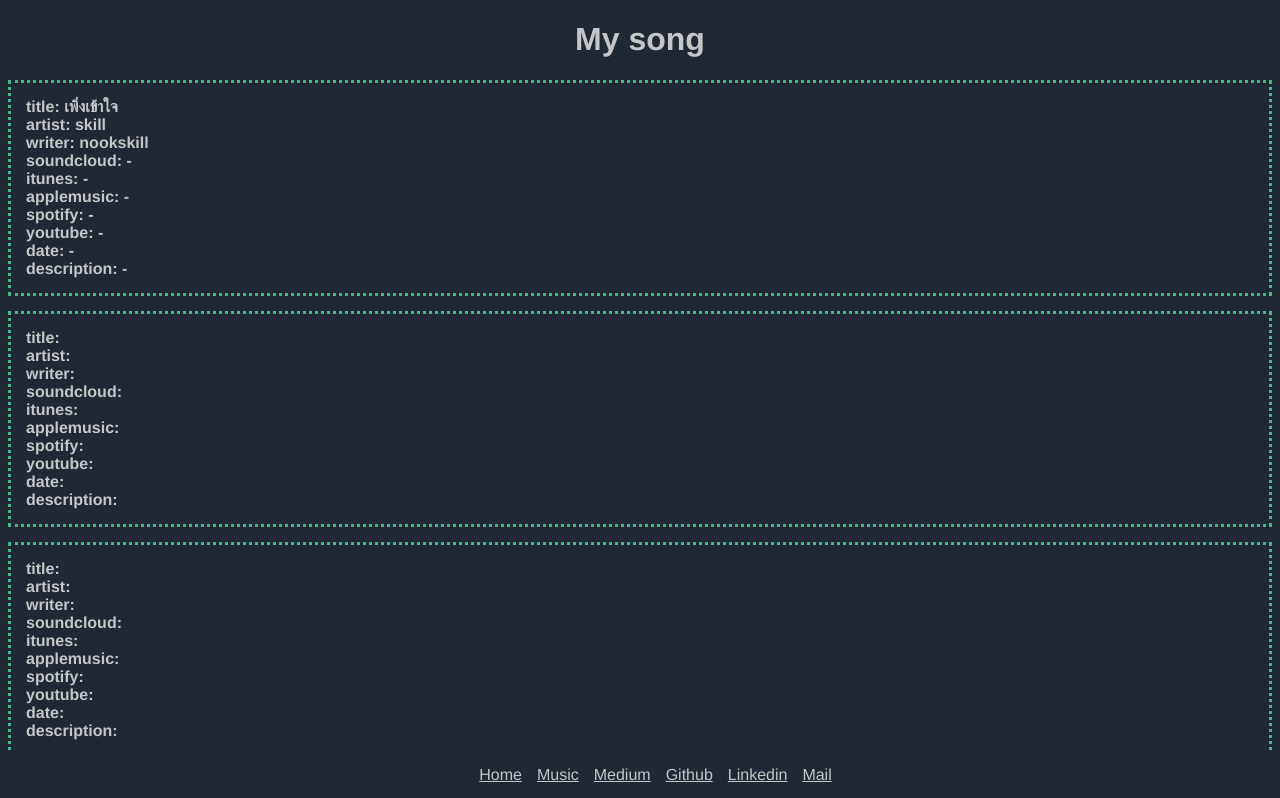
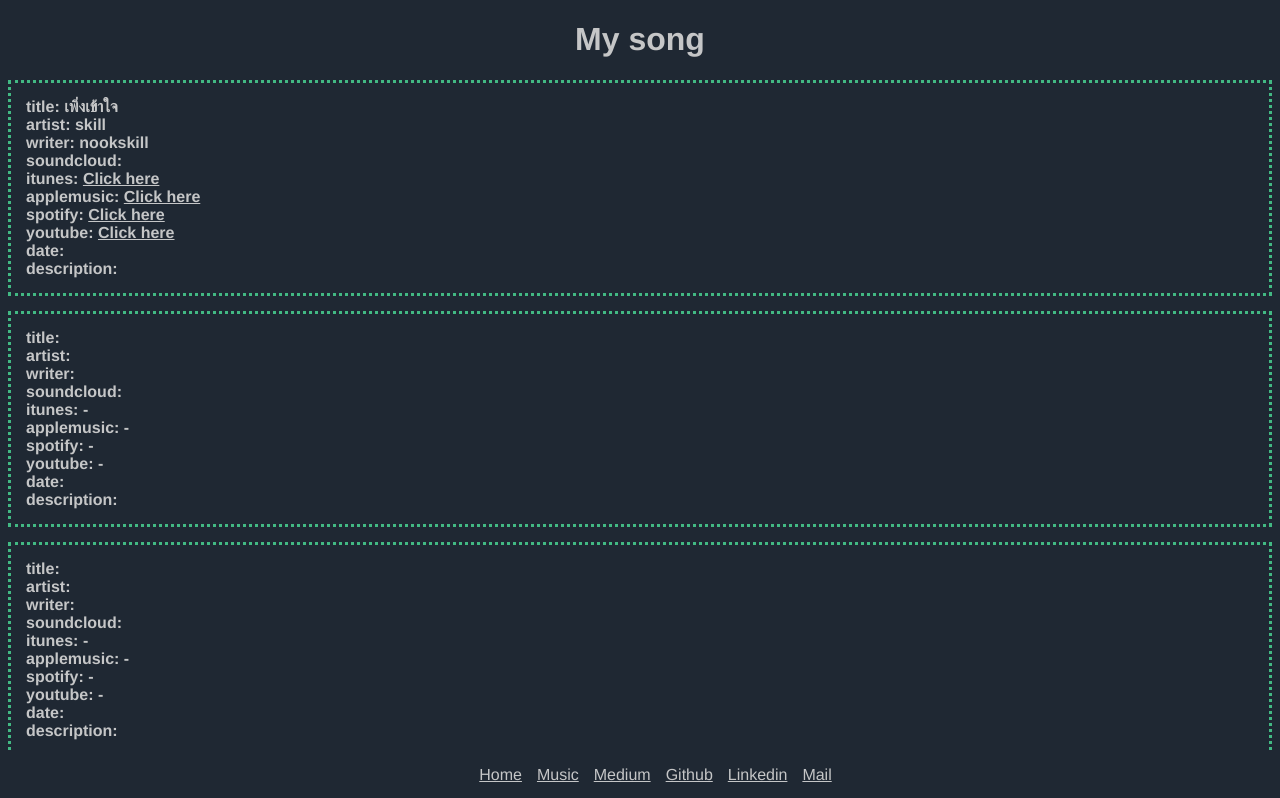
Before and after one commit to nookskill/supayut.com, a Vue app: page /music in a window 1280 px wide. Shown: the top 798 px of the page. Built offline with nearby package versions, Linux system fonts and the light colour scheme.

Commit message:
update music page

```diff
--- a/public/music.json
+++ b/public/music.json
@@ -5,13 +5,13 @@
       "title": "เพิ่งเข้าใจ",
       "artist": "skill",
       "writer": "nookskill",
-      "soundcloud": "-",
-      "itunes": "-",
-      "applemusic": "-",
-      "spotify": "-",
-      "youtube": "-",
-      "date": "-",
-      "description": "-"
+      "soundcloud": null,
+      "itunes": "https://music.apple.com/th/album/%E0%B9%80%E0%B8%9E-%E0%B8%87%E0%B9%80%E0%B8%82-%E0%B8%B2%E0%B9%83%E0%B8%88/913712820?i=913712839",
+      "applemusic": "https://music.apple.com/th/album/%E0%B9%80%E0%B8%9E-%E0%B8%87%E0%B9%80%E0%B8%82-%E0%B8%B2%E0%B9%83%E0%B8%88/913428838?i=913428845",
+      "spotify": "https://open.spotify.com/track/5idB38YdcYrZNWSPQaLXOw?si=GqZlcuOiTA2K51kYpuFDKw",
+      "youtube": "https://www.youtube.com/watch?v=o02IYlLI7Y8",
+      "date": null,
+      "description": null
     },
     {
       "id": 2,
@@ -19,7 +19,7 @@
       "artist": "",
       "writer": "",
       "soundcloud": "",
-      "itunes": "",
+      "itunes": null,
       "applemusic": "",
       "spotify": "",
       "youtube": "",
@@ -32,7 +32,7 @@
       "artist": "",
       "writer": "",
       "soundcloud": "",
-      "itunes": "",
+      "itunes": null,
       "applemusic": "",
       "spotify": "",
       "youtube": "",
--- a/src/views/Music.vue
+++ b/src/views/Music.vue
@@ -1,18 +1,25 @@
 <template>
   <div class="music">
     <h1>My song</h1>
-    <div class="box" v-for="item in data">
-
-      <b>title: {{item.title}}</b><br>
-      <b>artist: {{item.artist}}</b><br>
-      <b>writer: {{item.writer}}</b><br>
-      <b>soundcloud: {{item.soundcloud}}</b><br>
-      <b>itunes: {{item.itunes}}</b><br>
-      <b>applemusic: {{item.applemusic}}</b><br>
-      <b>spotify: {{item.spotify}}</b><br>
-      <b>youtube: {{item.youtube}}</b><br>
-      <b>date: {{item.date}}</b><br>
-      <b>description: {{item.description}}</b><br>
+    <div v-for="item in data">
+      <div class="box-left"></div>
+      <div class="box-main">
+        <div>title: {{item.title}}</div>
+        <div>artist: {{item.artist}}</div>
+        <div>writer: {{item.writer}}</div>
+        <div>soundcloud: {{item.soundcloud}}</div>
+        <div v-if="item.itunes">itunes: <a v-bind:href="item.itunes">Click here</a></div>
+        <div v-else>itunes: - </div>
+        <div v-if="item.applemusic">applemusic: <a v-bind:href="item.applemusic">Click here</a></div>
+        <div v-else>applemusic: - </div>
+        <div v-if="item.spotify">spotify: <a v-bind:href="item.spotify">Click here</a></div>
+        <div v-else>spotify: - </div>
+        <div v-if="item.youtube">youtube: <a v-bind:href="item.youtube">Click here</a></div>
+        <div v-else>youtube: - </div>
+        <div>date: {{item.date}}</div>
+        <div>description: {{item.description}}</div>
+      </div>
+      <div class="box-right"></div>
     </div>
     <div class="empty-box"></div>
   </div>
@@ -35,14 +42,44 @@
 </script>
 
 <style>
-  .box {
+  .box-left {
+    width: 20%;
+  }
+
+  .box-main {
     text-align: left;
+    font-weight: bold;
+
     border: #42b983;
     border-style: dotted;
     padding: 15px;
     margin-bottom: 15px;
   }
+
+  .box-right {
+    width: 20%;
+  }
+
   .empty-box {
     margin-top: 100px;
   }
+
+  a {
+    color: #c5c6c7;
+  }
+
+  @media only screen and (max-width: 540px) {
+    .box-main {
+      text-align: left;
+      font-weight: bold;
+
+      border: #42b983;
+      border-style: dotted;
+      padding: 15px;
+      margin-bottom: 15px;
+    }
+    .empty-box {
+      margin-top: 100px;
+    }
+  }
 </style>
```
